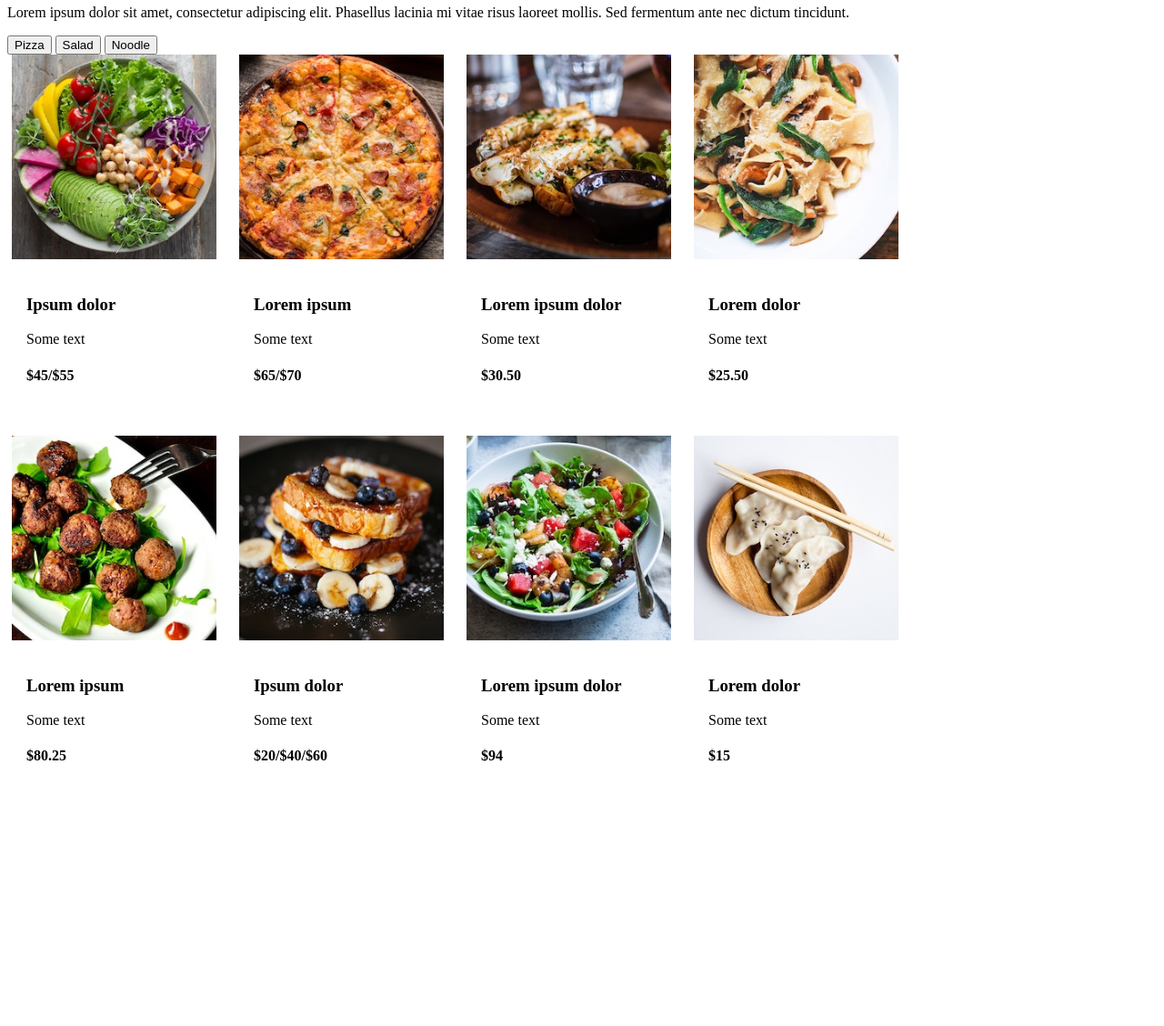
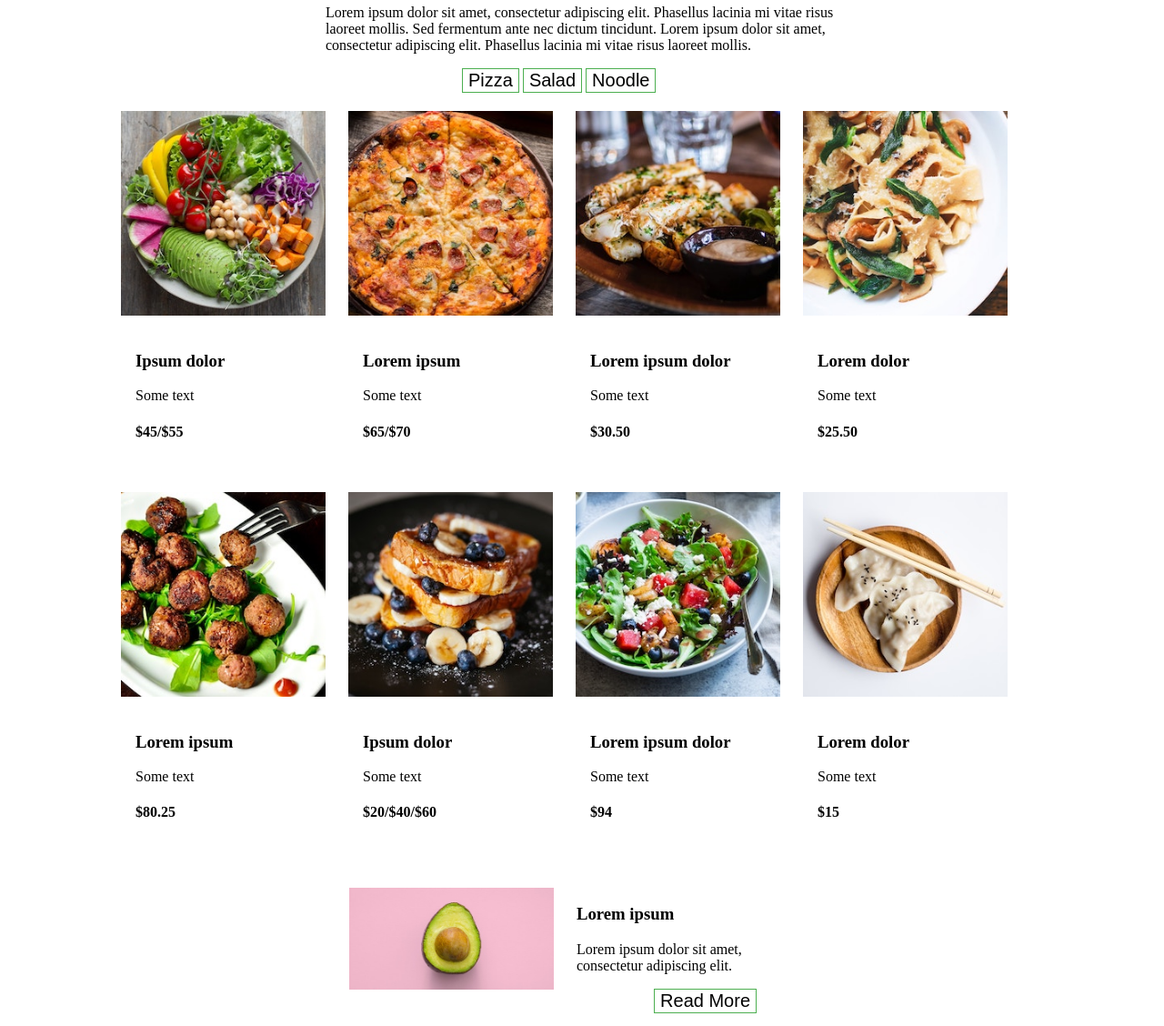
Before and after one commit to destinyryals/niceGrub-Clone, a plain HTML site: page niceGrub/index.html in a window 1280 px wide. Shown: the part 387-1515 px from the top of the page at 91% size. Before the commit the page ends 1293 px from the top, so only its background shows below. Drawn offline with Linux system fonts and the light colour scheme.

Commit message:
updated website

```diff
--- a/niceGrub/index.css
+++ b/niceGrub/index.css
@@ -54,9 +54,9 @@
 /* Body CSS Starts */
 
 
-.pricing div{
-    margin: auto;
+.pricing{
     align-content: center;
+    display: flexbox;
   }
 
 .column {
@@ -64,7 +64,10 @@
     width: 230px;
     padding: 0 10px;
   }
-  .row {margin: 0 -5px;}
+  .row {
+     margin-right: 115px;
+    margin-left: 115px;
+  }
 
   .row:after {
     content: "";
@@ -86,9 +89,37 @@
   }
 
   .card {
-    /* box-shadow: 0 4px 8px 0 rgba(0, 0, 0, 0.2); */
     padding: 16px;
     text-align: left;
-    /* background-color: #f1f1f1; */
     margin-bottom: 20px;
   }
+  h2 {
+   margin-right: 550px;
+   margin-left: 550px;
+  }
+
+  .lo{
+    margin-right: 350px;
+    margin-left: 350px;
+  }
+  .but{
+    margin-right: 500px;
+    margin-left: 500px;
+    margin-top: 10px;
+    margin-bottom: 20px;
+  }
+  button{
+    background-color: white;
+  color: black;
+  border: 1.5px solid #4CAF50;
+  font-size: 20px;
+  }
+
+  button:hover {
+    background-color: #4CAF50;
+    color: white;
+  }
+.row1{
+  margin-right: 350px;
+  margin-left: 350px;
+}
--- a/niceGrub/index.html
+++ b/niceGrub/index.html
@@ -9,7 +9,7 @@
 <body>
             <nav>
                 <div class="bg-img">
-                  <div class="navigation-container" style="position: sticky;">
+                  <div class="navigation-container">
                     <img src="assets/simple-house-logo.png" class="logo" ><h4 class="logoh4">Nice Grub</h4></img>
                   <ul id="nav-mobile" class="right bottomnav">
                     <li><a href="#home">Home</a></li>
@@ -18,14 +18,17 @@
                   </ul>
 
               </nav>
-      <div class="pricing" >
+      <div class="container" >
         <h2>Nice Grub</h2>
-        <p>Lorem ipsum dolor sit amet, consectetur adipiscing elit.
+        <p class="lo">Lorem ipsum dolor sit amet, consectetur adipiscing elit.
             Phasellus lacinia mi vitae risus laoreet mollis.
-            Sed fermentum ante nec dictum tincidunt.</p>
+            Sed fermentum ante nec dictum tincidunt. Lorem ipsum dolor sit amet, consectetur adipiscing elit.
+            Phasellus lacinia mi vitae risus laoreet mollis.</p>
+            <div class="but">
             <button type="button">Pizza</button>
             <button type="button">Salad</button>
             <button type="button">Noodle</button>
+          </div>
         </div>
         <div class="row">
             <div class="column">
@@ -102,6 +105,23 @@
               </div>
             </div>
           </div>
+          <div class="row1">
+            <div class="column">
+              <div class="card">
+                <img src="assets/img-01.jpg" class="img"></img>
+              </div>
+            </div>
+
+            <div class="column">
+              <div class="card">
+                <h3>Lorem ipsum </h3>
+                <p>Lorem ipsum dolor sit amet, consectetur adipiscing elit.
+                  </p>
+                  <button type="button" style="float: right;">Read More</button>
+              </div>
+            </div>
+            </div>
+
     </div>
 
 </body>
```
